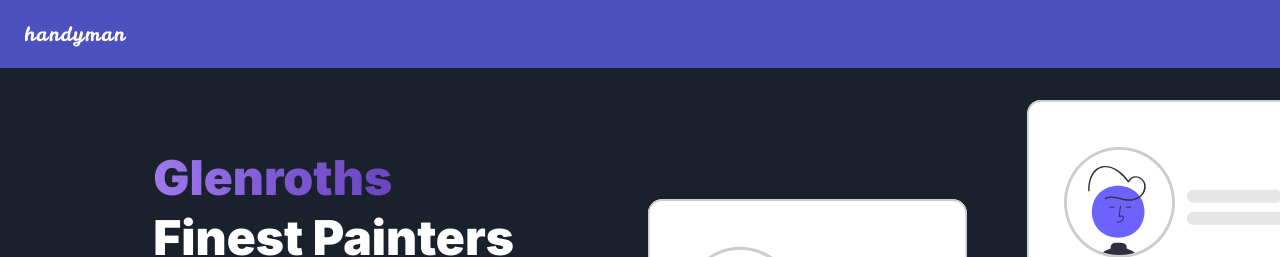
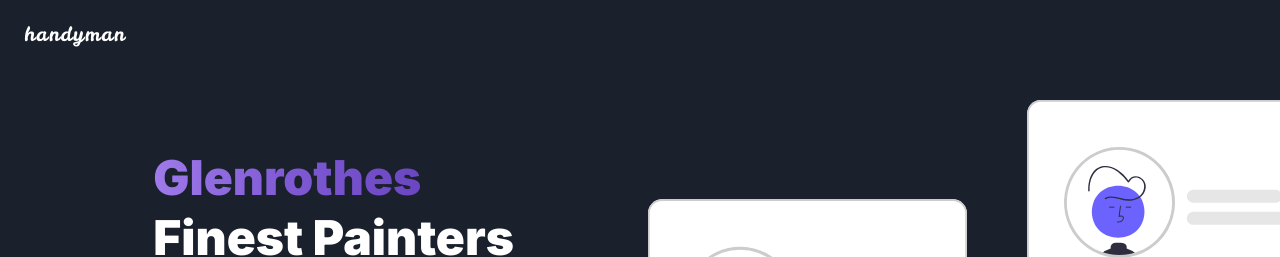
Before and after one commit to jakubdonovan/handyman-jacek, a React (Create React App) app in the folder packages/client/: page / in a window 1280 px wide. Shown: the top 257 px of the page. Built offline with nearby package versions, Linux system fonts and the light colour scheme; no server answers; a web font is replaced by a local one.

Commit message:
fix: padding

```diff
--- a/packages/client/src/components/Card/index.tsx
+++ b/packages/client/src/components/Card/index.tsx
@@ -76,7 +76,7 @@ export const Card: React.FC<CardProps> = (props: CardProps) => {
         <hr className="w-full h-2 mt-20 font-bold" />
 
         {/* Slideshow */}
-        <h2 className="p-4 mt-6 text-white">My portfolio</h2>
+        <h2 className={`p-4 mt-6 ${textColor}`}>My portfolio</h2>
         {currentProject && (
           <>
             {currentProject.images.length > 4 && (
--- a/packages/client/src/components/Hero/index.tsx
+++ b/packages/client/src/components/Hero/index.tsx
@@ -16,7 +16,7 @@ export const Hero: React.FC<HeroProps> = (props) => {
           <div className="max-w-lg pl-12 mt-12 text-left y-8 xl:w-8/12 lg:w-9/12 md:w-full">
             <h1 className="text-5xl font-black leading-tight text-white capitalize font-inter">
               <span className="text-transparent from-purple-500 via-purple-600 to-purple-700 bg-gradient-to-r bg-clip-text">
-                Glenroths
+                Glenrothes
               </span>{" "}
               finest painters & decorators
             </h1>
--- a/packages/client/src/components/Logo/index.tsx
+++ b/packages/client/src/components/Logo/index.tsx
@@ -5,7 +5,10 @@ interface LogoProps {}
 
 export const Logo: React.FC<LogoProps> = () => {
   return (
-    <div style={{ backgroundColor: "#4C51BF" }} className="p-2 leading-none ">
+    <div
+      style={{ backgroundColor: "" }}
+      className="p-2 leading-none bg-indigo-700 md:bg-gray-900"
+    >
       <div className="absolute top-0 bottom-0 right-0 text-white md:bottom-auto font-inter">
         <div className="hidden gap-4 mt-2 md:flex"></div>
       </div>
--- a/packages/client/src/components/Profile/index.tsx
+++ b/packages/client/src/components/Profile/index.tsx
@@ -15,7 +15,7 @@ export const Profile: React.FC<ProfileProps> = () => {
         </h1>
         <button
           style={{ color: "#4C51BF" }}
-          className="flex items-center gap-2 px-4 py-2 mt-4 font-black tracking-wider text-purple-900 uppercase rounded-full font-proxima from-white to-gray-100 bg-gradient-to-t"
+          className="flex items-center gap-2 px-4 py-2 mt-4 font-black tracking-wider text-purple-900 uppercase rounded-full focus:outline-none font-proxima from-white to-gray-100 bg-gradient-to-t"
         >
           contact
           <HiArrowNarrowRight className="text-xl font-bold" />
```
Also changed, not shown: 1 other file (tests, documents, lock files or other folders).
